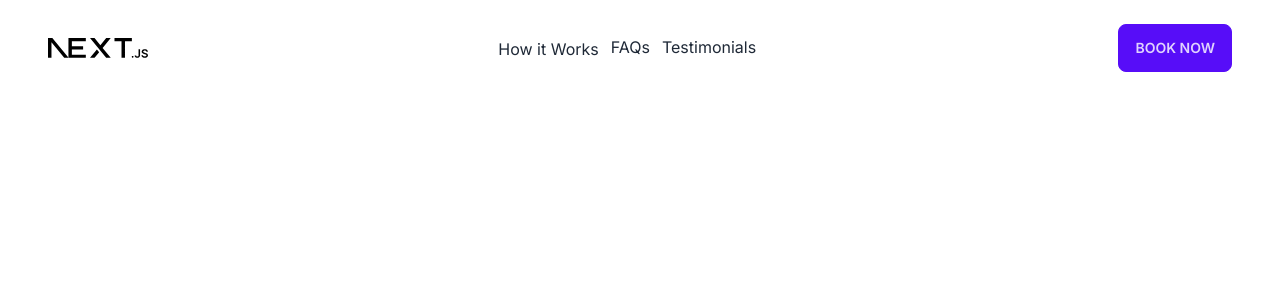
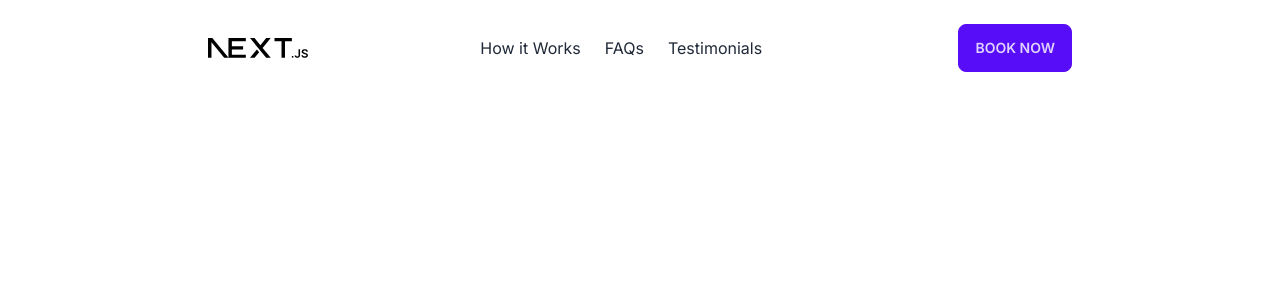
Before and after one commit to vietnguyen-dev/house-scans, a Next.js app: page / in a window 1280 px wide. Shown: the top 300 px of the page. Built offline with nearby package versions, Linux system fonts and the light colour scheme.

Commit message:
navbar done for all pages

```diff
--- a/src/components/navbar.tsx
+++ b/src/components/navbar.tsx
@@ -6,7 +6,7 @@ export const Navbar = () => {
   const [showMobileNav, setShowMobileNav] = useState<boolean>(false);
 
   return (
-    <nav className="navbar px-6 py-3 md:justify-between md:px-12 md:py-6">
+    <nav className="navbar px-6 py-3 sm:justify-between sm:px-12 sm:py-6">
       <Link href="/" className="flex-1 md:flex-none">
         <Image
           src={"/next.svg"}
@@ -16,13 +16,13 @@ export const Navbar = () => {
         />
       </Link>
       <div className="hidden md:block">
-        <Link href="/how-it-works" className="mr-3 align-middle">
+        <Link href="/how-it-works" className="mr-3 xl:mr-6">
           How it Works
         </Link>
-        <Link href="/faq" className="mr-3">
+        <Link href="/faq" className="mr-3 xl:mr-6">
           FAQs
         </Link>
-        <Link href="/testimonials" className="mr-3">
+        <Link href="/testimonials" className="mr-3 xl:mr-6">
           Testimonials
         </Link>
       </div>
--- a/src/pages/booking.tsx
+++ b/src/pages/booking.tsx
@@ -6,7 +6,7 @@ const inter = Inter({ subsets: ["latin"] });
 
 export default function Booking() {
   return (
-    <main className={`${inter.className} `}>
+    <main className={`${inter.className} xl:w-3/4 xl:mx-auto`}>
       <Navbar />
       <h1 className="text-center mt-3">Book an Appointment</h1>
     </main>
--- a/src/pages/faq.tsx
+++ b/src/pages/faq.tsx
@@ -6,7 +6,7 @@ const inter = Inter({ subsets: ["latin"] });
 
 export default function Faq() {
   return (
-    <main className={`${inter.className} `}>
+    <main className={`${inter.className} xl:w-3/4 xl:mx-auto`}>
       <Navbar />
       <h1 className="text-center mt-3">FAQs</h1>
     </main>
--- a/src/pages/how-it-works.tsx
+++ b/src/pages/how-it-works.tsx
@@ -6,7 +6,7 @@ const inter = Inter({ subsets: ["latin"] });
 
 export default function HowItWorks() {
   return (
-    <main className={`${inter.className} `}>
+    <main className={`${inter.className} xl:w-3/4 xl:mx-auto`}>
       <Navbar />
       <h1 className="text-center mt-3">How it Works</h1>
     </main>
--- a/src/pages/index.tsx
+++ b/src/pages/index.tsx
@@ -6,7 +6,7 @@ const inter = Inter({ subsets: ["latin"] });
 
 export default function Home() {
   return (
-    <main className={`${inter.className}`}>
+    <main className={`${inter.className} xl:w-3/4 xl:mx-auto`}>
       <Navbar />
     </main>
   );
--- a/src/pages/testimonials.tsx
+++ b/src/pages/testimonials.tsx
@@ -37,9 +37,8 @@ export default function Testimonials({
 }: {
   testimonials: iTestimonial[];
 }) {
-  console.log(testimonials);
   return (
-    <main className={`${inter.className}`}>
+    <main className={`${inter.className} xl:w-3/4 xl:mx-auto`}>
       <Navbar />
       <h1 className="text-center mt-3 font-bold text-3xl">Testimonials</h1>
       <div className="px-6 flex justify-center gap-4">
```
